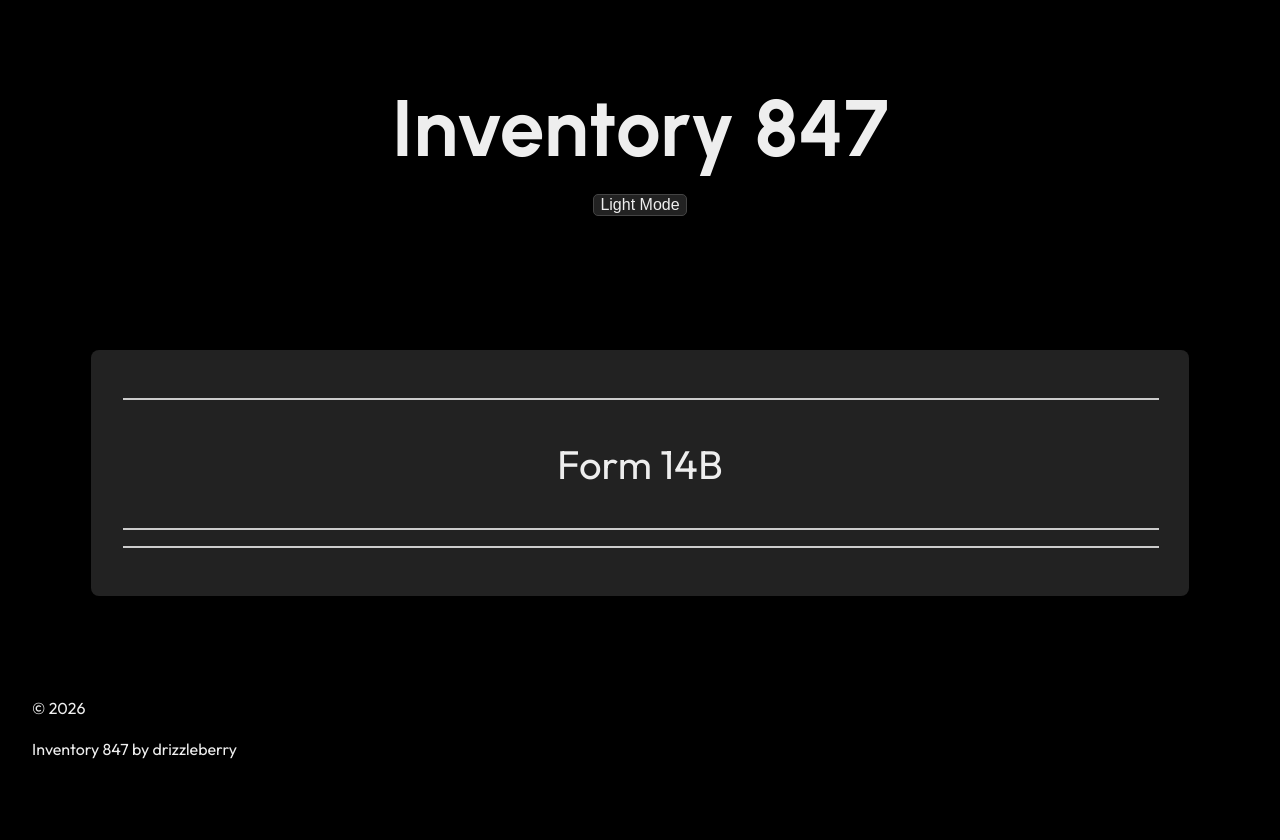
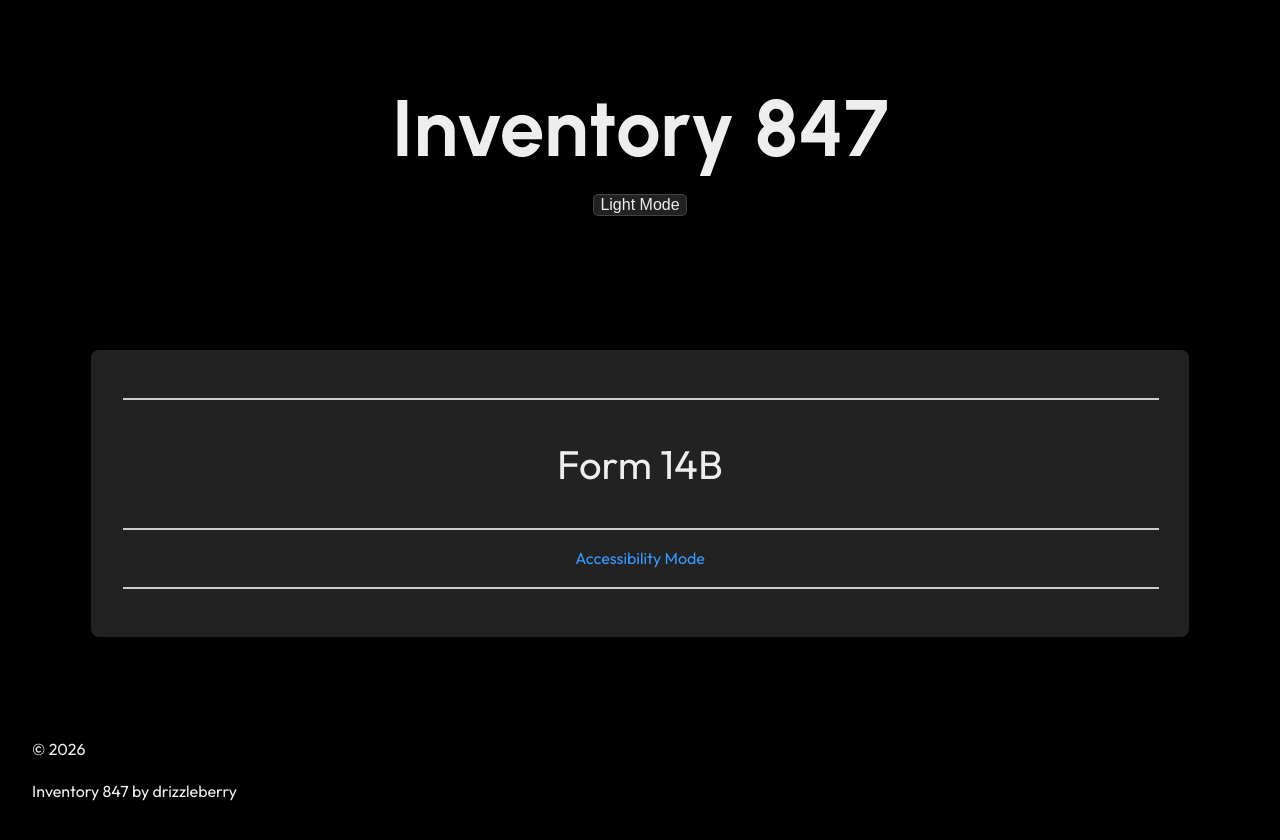
Before and after one commit to drizzleberry/drizzleberry.github.io, a Jekyll site: the page built from _episodes/form_14b.html, in a window 1280 px wide. Shown: the top 840 px of the page. Built offline with Jekyll 4.4.1, drawn with Linux system fonts in a browser that asks for light colours; a script that is not in the unit is left out.

Commit message:
Update form_14b.html

```diff
--- a/_episodes/form_14b.html
+++ b/_episodes/form_14b.html
@@ -5,6 +5,11 @@ permalink: /3/
 order: 3
 pdf_url: /assets/files/form_14b_src.pdf
 ---
+
+<div style="text-align: center;">
+<a href="/3/accessibility/">Accessibility Mode</a>
+</div>
+
 <div id="pdf-container" style="position: relative;"></div>
 
 <script type="module">
```
